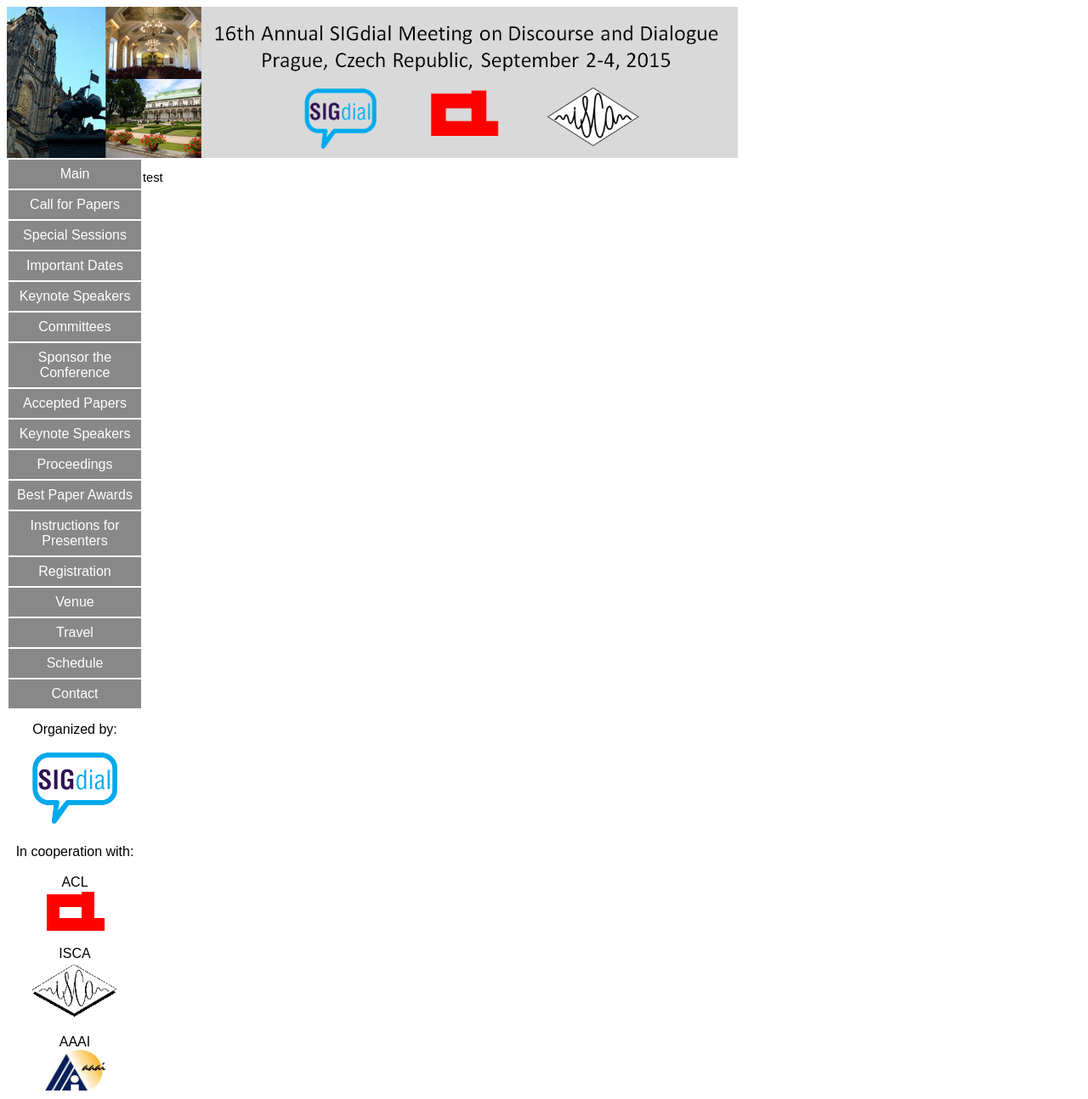
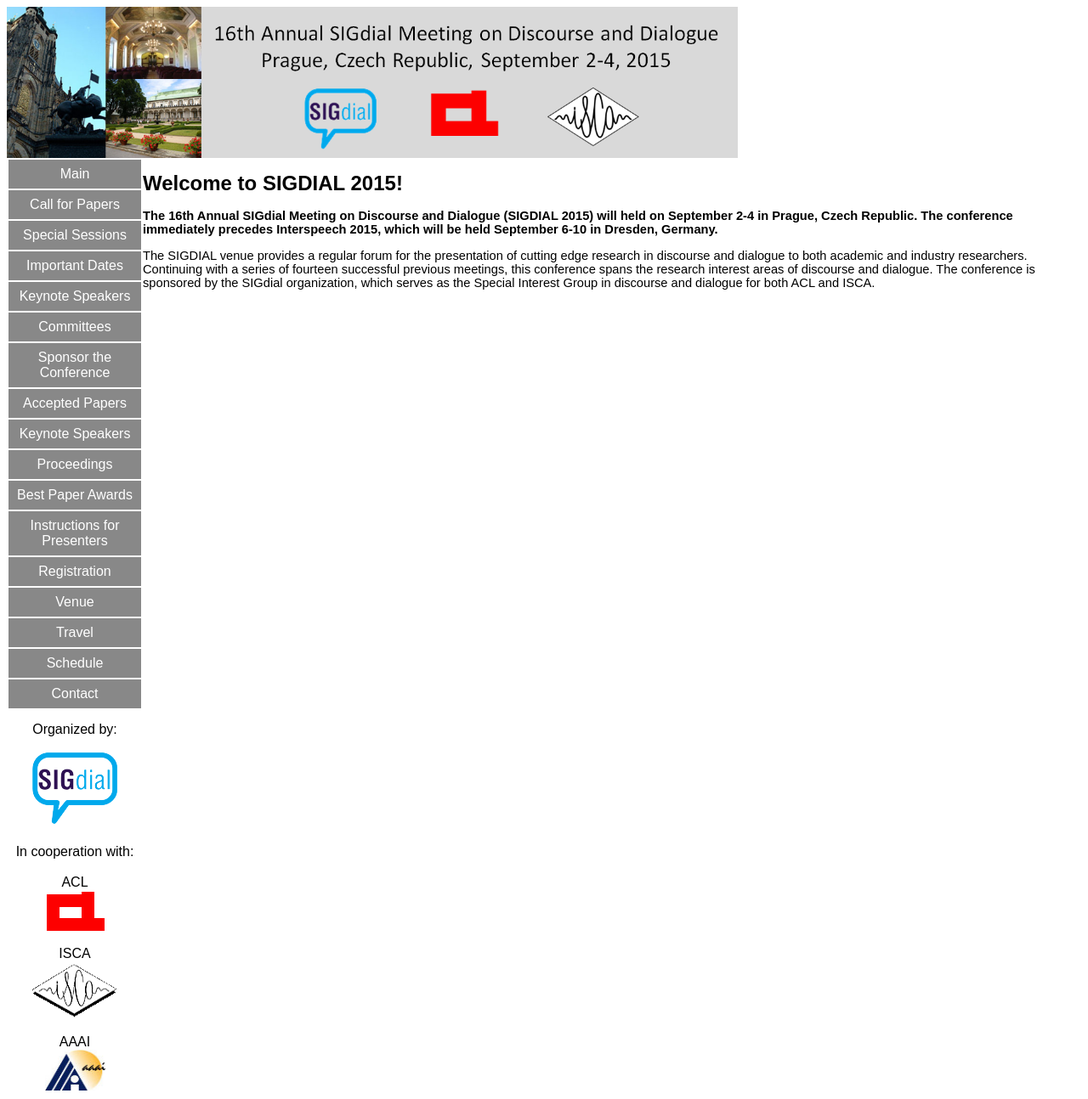
Before and after one commit to sigdial/sigdial2015, a Jekyll site: the page built from index.md, in a window 1280 px wide. Shown: the whole page at 85% size. Built offline with Jekyll 4.4.1, drawn with Linux system fonts in a browser that asks for light colours.

```diff
--- a/_config.yml
+++ b/_config.yml
@@ -1 +1,2 @@
+baseurl: "http://sigdial.github.io/sigdial2015"
 markdown: kramdown
--- a/index.md
+++ b/index.md
@@ -1,6 +1,18 @@
 ---
 layout: default
-title: Index
 ---
 
-test
+# Welcome to SIGDIAL 2015!
+
+**The 16th Annual SIGdial Meeting on Discourse and Dialogue (SIGDIAL
+2015) will held on September 2-4 in Prague, Czech Republic. The
+conference immediately precedes Interspeech 2015, which will be held
+September 6-10 in Dresden, Germany.**
+
+The SIGDIAL venue provides a regular forum for the presentation of
+cutting edge research in discourse and dialogue to both academic and
+industry researchers. Continuing with a series of fourteen successful
+previous meetings, this conference spans the research interest areas
+of discourse and dialogue. The conference is sponsored by the SIGdial
+organization, which serves as the Special Interest Group in discourse
+and dialogue for both ACL and ISCA.
```
Also changed, not shown: people.md (added, +36 -0 lines).
